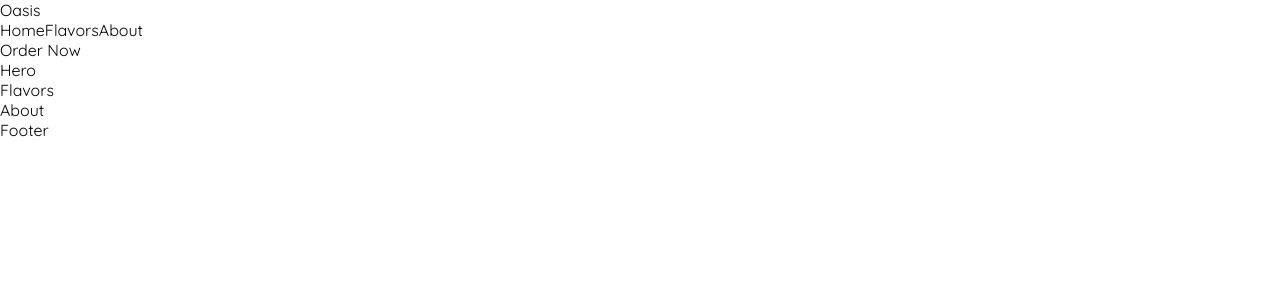
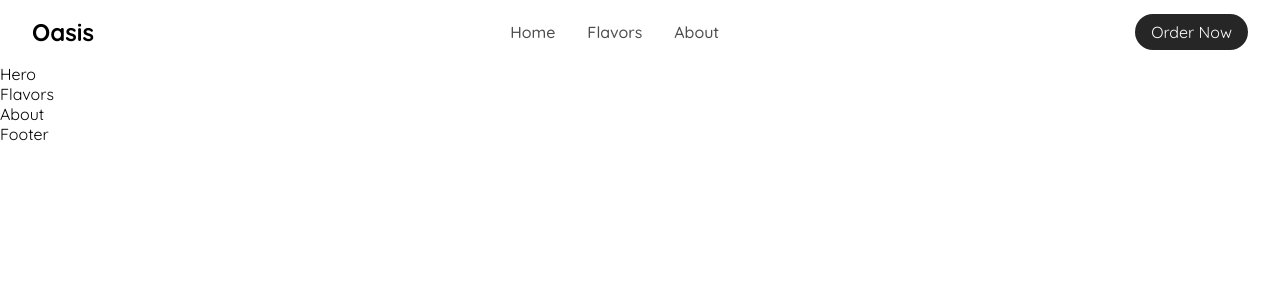
Before and after one commit to ortizrodrigo/oasis, a React (Vite) app: page / in a window 1280 px wide. Shown: the top 300 px of the page. Built offline with nearby package versions, Linux system fonts and the light colour scheme.

Commit message:
style(ui): add header styling and color system

```diff
--- a/src/App.css
+++ b/src/App.css
@@ -0,0 +1,3 @@
+main {
+  padding-top: var(--header-height);
+}
--- a/src/index.css
+++ b/src/index.css
@@ -10,6 +10,14 @@
 
 :root {
   --header-height: 64px;
+
+  --color-orange-splash: #f97015;
+  --color-watermelon-refresh: #ff3b3f;
+  --color-pear-pure: #99cc33;
+  --color-coconut-breeze: #3bb5e6;
+  --color-grape-splash: #8e44ad;
+  --color-pineapple-zest: #f4d03f;
+  --color-black-soft: #262626;
 }
 
 html,
--- a/src/layout/Header/Header.css
+++ b/src/layout/Header/Header.css
@@ -0,0 +1,59 @@
+.header {
+  position: fixed;
+  top: 0;
+  left: 0;
+  right: 0;
+
+  display: flex;
+  justify-content: space-between;
+  align-items: center;
+  gap: 2rem;
+
+  height: var(--header-height);
+  padding: 1.5rem 2rem;
+
+  background: transparent;
+  transition: all 0.3s ease;
+  z-index: 50;
+}
+
+.header.scrolled {
+  background: rgba(255, 255, 255, 0.8);
+  backdrop-filter: blur(10px);
+  box-shadow: 0 2px 10px rgba(0, 0, 0, 0.1);
+
+  height: 48px;
+  padding: 0.75rem 2rem;
+}
+
+.logo {
+  font-size: 1.5rem;
+  font-weight: bold;
+}
+
+.nav-links {
+  display: flex;
+  gap: 2rem;
+}
+.nav-links button {
+  font-weight: 500;
+  color: rgba(0, 0, 0, 0.7);
+  transition: color 0.3s;
+}
+
+.nav-links button:hover {
+  color: rgba(0, 0, 0, 1);
+}
+
+.cta {
+  padding: 0.5rem 1rem;
+  background: var(--color-black-soft);
+  color: white;
+  border: none;
+  border-radius: 2rem;
+  transition: background-color 0.3s;
+}
+
+.cta:hover {
+  background: var(--color-watermelon-refresh);
+}
--- a/src/layout/Header/Header.tsx
+++ b/src/layout/Header/Header.tsx
@@ -21,14 +21,14 @@ function Header() {
   };
 
   return (
-    <header>
-      <button>Oasis</button>
-      <nav>
+    <header className={scrolled ? "header scrolled" : "header"}>
+      <button className="logo">Oasis</button>
+      <nav className="nav-links">
         <button onClick={() => scrollToSection("hero")}>Home</button>
         <button onClick={() => scrollToSection("flavors")}>Flavors</button>
         <button onClick={() => scrollToSection("about")}>About</button>
       </nav>
-      <button>Order Now</button>
+      <button className="cta">Order Now</button>
     </header>
   );
 }
```
